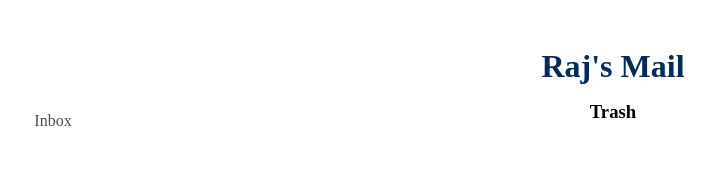
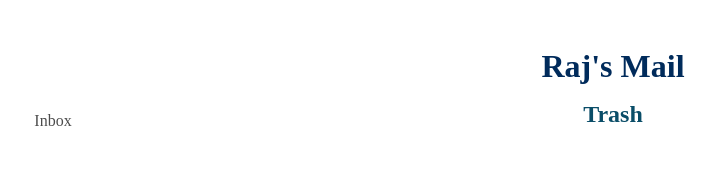
Before and after one commit to shobhit-28/neog-react-set-10, a React (Vite) app: page /trash in a window 1280 px wide. Shown: the top 191 px of the page, without its empty margins (27-742 px from the left). Built offline with nearby package versions, Linux system fonts and the light colour scheme; a web font is replaced by a local one.

Commit message:
trash page done

```diff
--- /dev/null
+++ b/src/components/trashMailComponent.jsx
@@ -0,0 +1,21 @@
+/* eslint-disable react/prop-types */
+/* eslint-disable no-undef */
+
+import { useContext } from "react"
+import { Link } from "react-router-dom"
+import { MailContext } from "../contexts/mailContext"
+
+export const TrashMailCardComponent = ({mailData}) =>{
+    const {deletePermanently, recoverMail} = useContext(MailContext)
+    return(
+        <div key={mailData?.mId} className={mailData?.unread ? `read-mails mails` : `mails`}>
+          <Link to={`/mail/${mailData?.mId}`}><h3 className="mail-subject"> {`Subject: ${mailData?.subject}`}</h3></Link>
+          <p className="mail-content">{mailData?.content}</p>
+          <Link to={`/mail/${mailData?.mId}`} className="details">
+            View Details
+          </Link>
+          <button className="mail-action-btn" onClick={() => deletePermanently(mailData?.mId)}>Delete Permanently</button>
+          <button className="mail-action-btn" onClick={() => recoverMail(mailData)}>Recover Mail</button>
+        </div>
+    )
+}
--- a/src/contexts/mailReducer.jsx
+++ b/src/contexts/mailReducer.jsx
@@ -20,7 +20,7 @@ export const mailReducer = (state, action) => {
         case ADD_TO_TRASH:
             return {
                 ...state,
-                trash:[...state.trash, action.payload],
+                trash: [...state.trash, action.payload],
                 allMails: state.allMails.filter(({mId}) => mId !== action.payload.mId ),
                 spam: state.spam.filter(({mId}) => mId !== action.payload.mId )
             }
@@ -66,7 +66,7 @@ export const mailReducer = (state, action) => {
         case DELETE_PERMANENTLY:
             return{
                 ...state,
-                trash: state.trash.filter(({mId}) => mId !== action.payload.mId )
+                trash: state.trash.filter(({mId}) => mId !== action.payload )
             }
 
         default:
--- a/src/pages/trash.jsx
+++ b/src/pages/trash.jsx
@@ -1,9 +1,14 @@
+/* eslint-disable react/jsx-key */
+import { useContext } from "react"
+import { TrashMailCardComponent } from "../components/trashMailComponent"
+import { MailContext } from "../contexts/mailContext"
+
 export const Trash = () => {
+    const {trash} = useContext(MailContext);
     return (
         <>
-            <h3>
-                Trash
-            </h3>
+            <h2 className="sub-heading">{`Trash`}</h2>
+            {trash.map((mailData) => <TrashMailCardComponent mailData={mailData} key={mailData?.mId}/> )}
         </>
     )
 }
```
